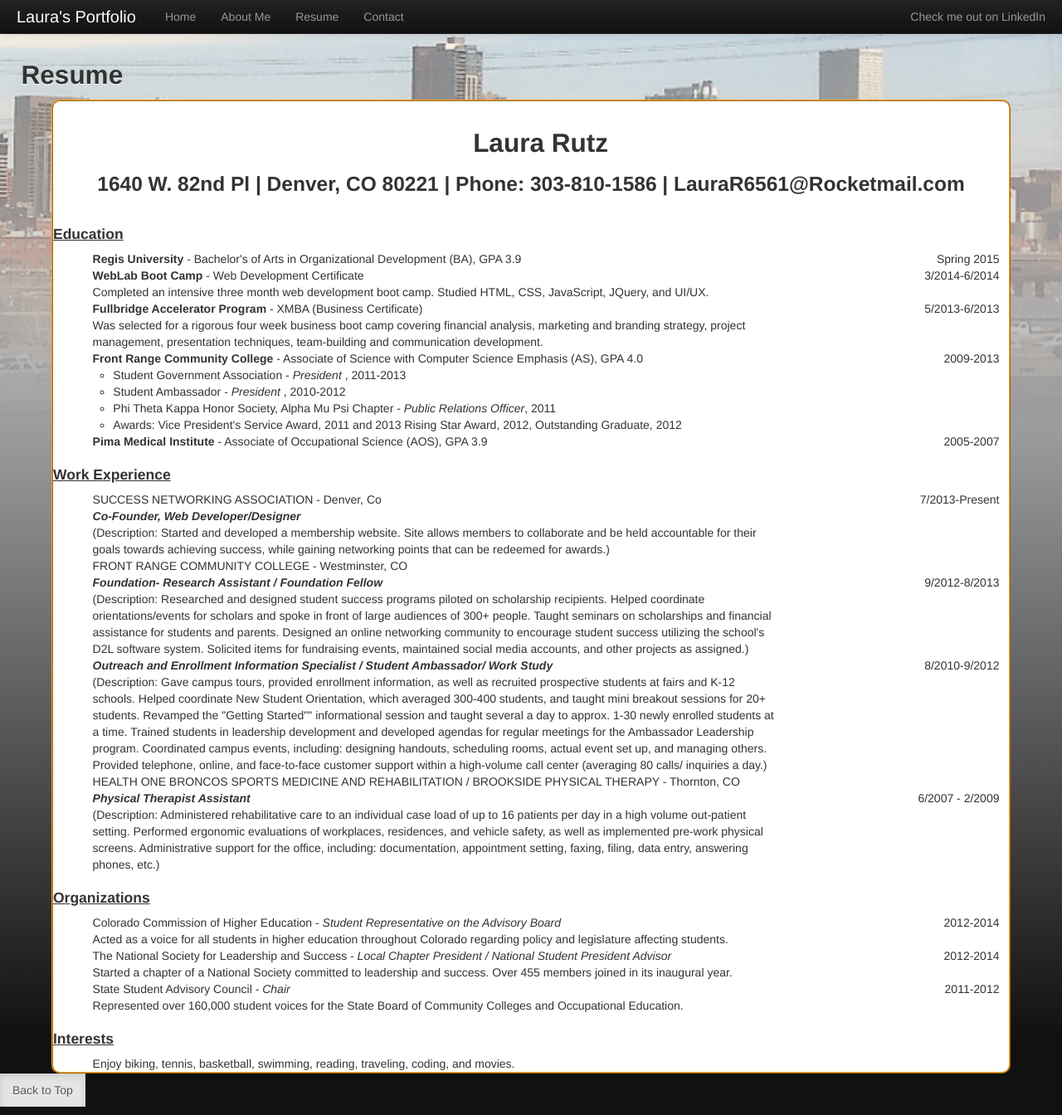
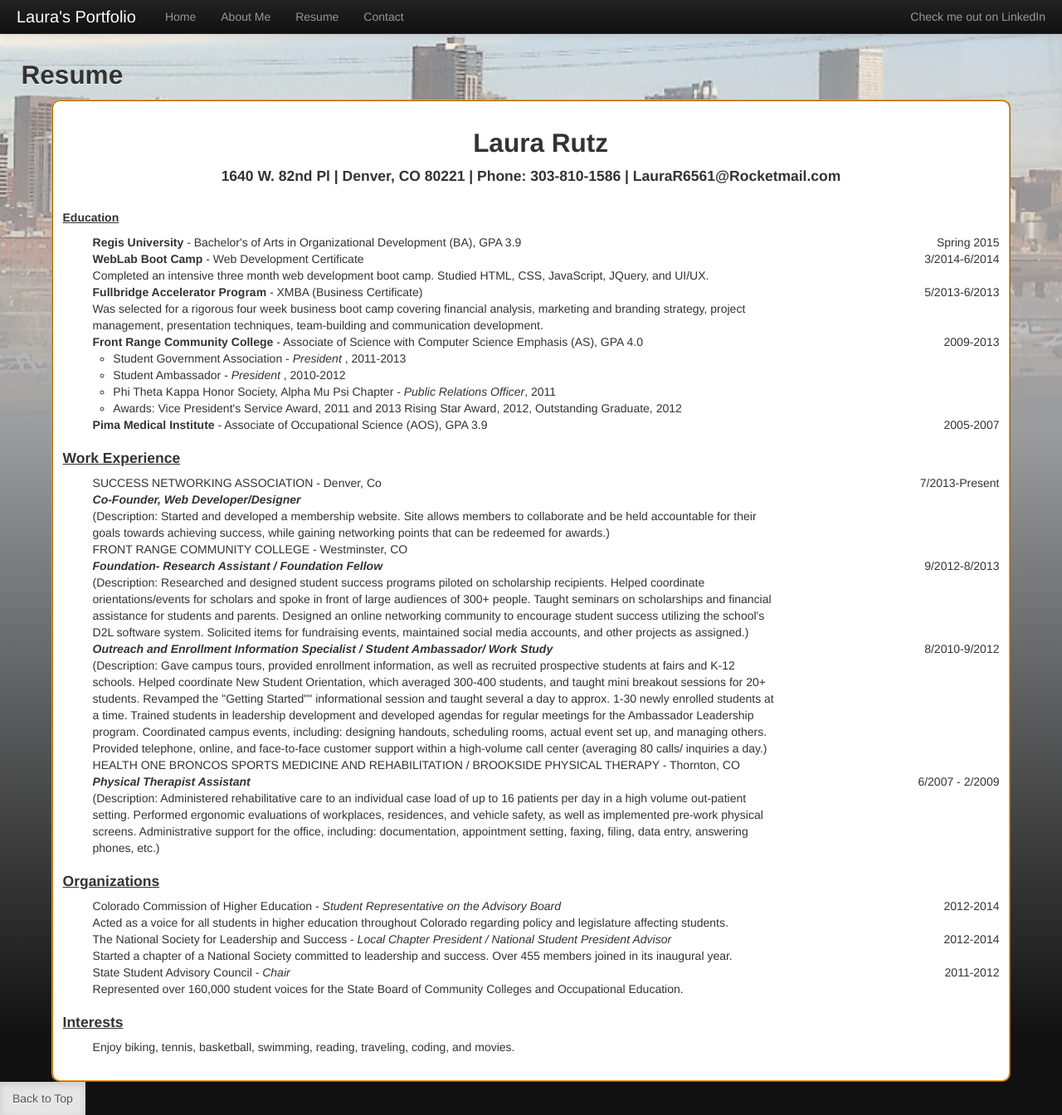
Before and after one commit to LauraR6561/Laurar6561.github.io, a Jekyll site: the page built from resume.html, in a window 1280 px wide and 1344 px high. Shown: the whole window at 83% size. Built offline with Jekyll 4.4.1, drawn with Linux system fonts in a browser that asks for light colours; Markdown is read by kramdown in place of the engine named in the settings.

Commit message:
resume css change

```diff
--- a/css/template.css
+++ b/css/template.css
@@ -71,6 +71,11 @@ body{
     margin:0px 1%;
     float:left;
 }
+
+.resumelast{
+    width:75%;
+    margin:0px 1%;
+}
 .resumedate{
     width:18%;
     float:right;
@@ -86,6 +91,7 @@ body{
     width:100%;
     clear:both;
     padding-top: 20px;
+    padding-left: 1%;
 }
 .table-striped tbody>tr:nth-child(odd)>td, .table-striped tbody>tr:nth-child(odd)>th {
     color:#333;
--- a/resume.html
+++ b/resume.html
@@ -6,8 +6,8 @@ title: "Laura Rutz"
 
     <div id="resume">
     <h2 class="textcenter"><strong>Laura Rutz</strong></h2>
-    <h3 class="textcenter">1640 W. 82nd Pl | Denver, CO 80221 | Phone: 303-810-1586 | LauraR6561@Rocketmail.com </h3>
-    <h4 class="resumetitle">Education</h4>
+    <h4 class="textcenter">1640 W. 82nd Pl | Denver, CO 80221 | Phone: 303-810-1586 | LauraR6561@Rocketmail.com </h4>
+    <h5 class="resumetitle">Education</h5>
 
     <ul class="resumelist">
         <li class="resumecontent"><strong>Regis University </strong>- Bachelor's of Arts in Organizational Development (BA), GPA 3.9</li>
@@ -78,6 +78,6 @@ title: "Laura Rutz"
         <li class="resumecontent">Represented over 160,000 student voices for the State Board of Community Colleges and Occupational Education.</li></ul>
     <h4 class="resumetitle">Interests</h4>
     <ul class="resumelist">
-        <li class="resumecontent">Enjoy biking, tennis, basketball, swimming, reading, traveling, coding, and movies.</li>
+        <li class="resumelast">Enjoy biking, tennis, basketball, swimming, reading, traveling, coding, and movies.</li>
     </ul>
     </div>
```
